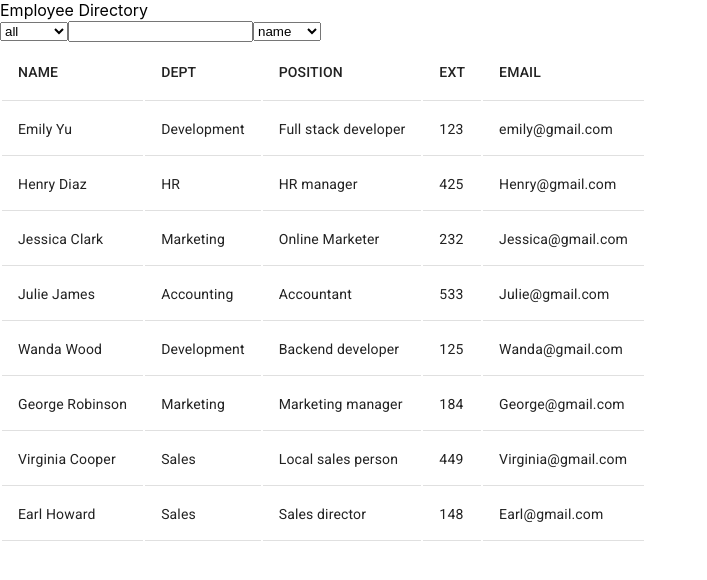
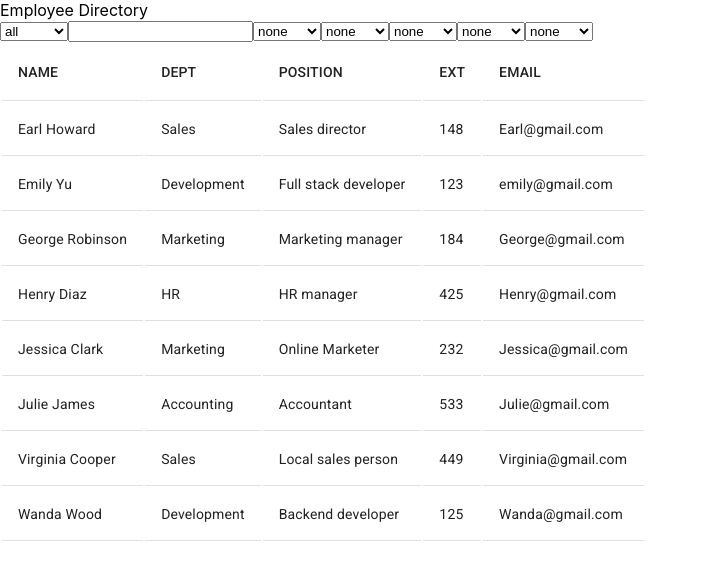
Before and after one commit to bluerainmango/user-directory, a React (Create React App) app: page / in a window 1280 px wide. Shown: the top 580 px of the page, without its empty margins (0-707 px from the left). Built offline with nearby package versions, Linux system fonts and the light colour scheme.

Commit message:
added sortBy redux

```diff
--- a/src/components/form-select/select.jsx
+++ b/src/components/form-select/select.jsx
@@ -3,13 +3,13 @@ import React from "react";
 import { connect } from "react-redux";
 import { setFilterBy, setSortBy } from "../../redux/employee/employee.actions";
 
-const Select = ({ className, values, setFilterBy, setSortBy }) => (
+const Select = ({ className, filterOrder, values, setFilterBy, setSortBy }) => (
   <select
-    id={className}
+    id={filterOrder}
     onChange={className === "filterBy" ? setFilterBy : setSortBy}
   >
     {values.map(value => (
-      <option key={value} value={value}>
+      <option key={value} value={value} className={filterOrder}>
         {value}
       </option>
     ))}
@@ -18,7 +18,8 @@ const Select = ({ className, values, setFilterBy, setSortBy }) => (
 
 const mapDispatchToProps = dispatch => ({
   setFilterBy: value => dispatch(setFilterBy(value.target.value)),
-  setSortBy: value => dispatch(setSortBy(value.target.value))
+  setSortBy: select =>
+    dispatch(setSortBy(select.target.id, select.target.value))
 });
 
 export default connect(null, mapDispatchToProps)(Select);
--- a/src/components/search-box/search-box.jsx
+++ b/src/components/search-box/search-box.jsx
@@ -1,26 +1,33 @@
 import React from "react";
 import { connect } from "react-redux";
 
-import { setSearch } from "../../redux/employee/employee.actions";
+import { setSearch, setSortBy } from "../../redux/employee/employee.actions";
 import Select from "../form-select/select";
 // import Input from "../form-input/input";
 
-const SearchBox = ({ setSearch }) => (
+const SearchBox = ({ setSearch, setSortBy }) => (
   <div>
     <Select
       className="filterBy"
       values={["all", "name", "ext", "email", "dept", "position"]}
     />
     <input type="text" className="search" onChange={setSearch} />
-    <Select
-      className="sortBy"
-      values={["name", "ext", "email", "dept", "position"]}
-    />
+    {[0, 1, 2, 3, 4].map(el => (
+      <Select
+        key={el}
+        filterOrder={el}
+        className="sortBy"
+        values={["none", "name", "ext", "email", "dept", "position"]}
+        // onChange={setSortBy}
+      />
+    ))}
   </div>
 );
 
 const mapDispatchToProps = dispatch => ({
   setSearch: search => dispatch(setSearch(search.target.value))
+  // setSortBy: select =>
+  //   dispatch(setSortBy(select.target.id, select.target.value))
 });
 
 export default connect(null, mapDispatchToProps)(SearchBox);
--- a/src/components/table/table.jsx
+++ b/src/components/table/table.jsx
@@ -1,15 +1,16 @@
 import React from "react";
 import { connect } from "react-redux";
+
+import Row from "../row/row";
+// import { setSortBy } from "../../redux/employee/employee.actions";
 
 import TableHead from "@material-ui/core/TableHead";
 import TableBody from "@material-ui/core/TableBody";
 import TableRow from "@material-ui/core/TableRow";
 import TableCell from "@material-ui/core/TableCell";
 
-import Row from "../row/row";
-import { employees } from "../../redux/employee/employee.data";
-
-const Table = ({ filteredEmployees, search, filterBy, sortBy }) => {
+const Table = props => {
+  let { filteredEmployees, search, filterBy, sortBy, setSortBy } = props;
   console.log(filteredEmployees, search, filterBy, sortBy);
 
   // Filter by search
@@ -24,25 +25,103 @@ const Table = ({ filteredEmployees, search, filterBy, sortBy }) => {
   } else {
     filteredEmployees = filteredEmployees.filter(el => {
       return typeof el[filterBy] === "number"
-        ? el[filterBy].includes(search)
+        ? `${el[filterBy]}`.includes(search)
         : el[filterBy].toLowerCase().includes(search.toLowerCase());
     });
   }
 
   // Sort
-  filteredEmployees.sort((a, b) => a.name);
 
-  console.log("😉filtered", filteredEmployees);
+  const firstBy = (function() {
+    function extend(f) {
+      f.thenBy = tb;
+      return f;
+    }
+
+    function tb(y) {
+      const x = this;
+      return extend(function(a, b) {
+        return x(a, b) || y(a, b);
+      });
+    }
+    return extend;
+  })();
+
+  // var firstBy = (function() {
+  //   function identity(v) {
+  //     return v;
+  //   }
+  //   function ignoreCase(v) {
+  //     return typeof v === "string" ? v.toLowerCase() : v;
+  //   }
+  //   function makeCompareFunction(f, opt) {
+  //     opt = typeof opt === "number" ? { direction: opt } : opt || {};
+  //     if (typeof f != "function") {
+  //       var prop = f;
+  //       // make unary function
+  //       f = function(v1) {
+  //         return !!v1[prop] ? v1[prop] : "";
+  //       };
+  //     }
+  //     if (f.length === 1) {
+  //       // f is a unary function mapping a single item to its sort score
+  //       var uf = f;
+  //       var preprocess = opt.ignoreCase ? ignoreCase : identity;
+  //       var cmp =
+  //         opt.cmp ||
+  //         function(v1, v2) {
+  //           return v1 < v2 ? -1 : v1 > v2 ? 1 : 0;
+  //         };
+  //       f = function(v1, v2) {
+  //         return cmp(preprocess(uf(v1)), preprocess(uf(v2)));
+  //       };
+  //     }
+  //     if (opt.direction === -1)
+  //       return function(v1, v2) {
+  //         return -f(v1, v2);
+  //       };
+  //     return f;
+  //   }
+  //   /* adds a secondary compare function to the target function (`this` context)
+  //        which is applied in case the first one returns 0 (equal)
+  //        returns a new compare function, which has a `thenBy` method as well */
+  //   function tb(func, opt) {
+  //     /* should get value false for the first call. This can be done by calling the
+  //         exported function, or the firstBy property on it (for es6 module compatibility)
+  //         */
+  //     var x = typeof this == "function" && !this.firstBy ? this : false;
+  //     var y = makeCompareFunction(func, opt);
+  //     var f = x
+  //       ? function(a, b) {
+  //           return x(a, b) || y(a, b);
+  //         }
+  //       : y;
+  //     f.thenBy = tb;
+  //     return f;
+  //   }
+  //   tb.firstBy = tb;
+  //   return tb;
+  // })();
+
+  const res = filteredEmployees.sort(
+    firstBy(function(v1, v2) {
+      return v1.name < v2.name ? -1 : v1.name > v2.name ? 1 : 0;
+    }).thenBy(function(v1, v2) {
+      return v1.dept - v2.dept;
+    })
+  );
+
+  console.log("🐷res: ", res);
 
   return (
     <table>
       <TableHead>
         <TableRow>
-          <TableCell>NAME</TableCell>
-          <TableCell>DEPT</TableCell>
-          <TableCell>POSITION</TableCell>
-          <TableCell>EXT</TableCell>
-          <TableCell>EMAIL</TableCell>
+          <TableCell id="name">NAME</TableCell>
+          <TableCell id="dept">DEPT</TableCell>
+          <TableCell id="position">POSITION</TableCell>
+          <TableCell id="ext">EXT</TableCell>
+          <TableCell id="email">EMAIL</TableCell>
         </TableRow>
       </TableHead>
       <TableBody>
@@ -61,4 +140,8 @@ const mapStateToProps = ({ employees }) => ({
   sortBy: employees.sortBy
 });
 
+// const mapDispatchToProps = dispatch => ({
+//   setSortBy: value => dispatch(setSortBy(value.target.id))
+// });
+
 export default connect(mapStateToProps)(Table);
--- a/src/redux/employee/employee.actions.js
+++ b/src/redux/employee/employee.actions.js
@@ -8,9 +8,10 @@ export const setFilterBy = filter => ({
   payload: filter
 });
 
-export const setSortBy = sort => ({
+export const setSortBy = (id = null, sort) => ({
   type: "SET_SORT_BY",
-  payload: sort
+  payloadFirst: id,
+  payloadSecond: sort
 });
 
 export const setSearch = search => ({
--- a/src/redux/employee/employee.reducer.js
+++ b/src/redux/employee/employee.reducer.js
@@ -3,7 +3,7 @@ import { employees } from "./employee.data";
 const INITIAL_STATE = {
   filteredEmployees: employees,
   filterBy: "all",
-  sortBy: "name",
+  sortBy: [null, null, null, null, null],
   search: ""
 };
 
@@ -20,10 +20,11 @@ const employeeReducer = (state = INITIAL_STATE, action) => {
         filterBy: action.payload
       };
     case "SET_SORT_BY":
-      console.log(state);
+      console.log("🦁 set sort by", action);
+      INITIAL_STATE.sortBy.splice(action.payloadFirst, 1, action.payloadSecond);
       return {
         ...state,
-        sortBy: action.payload
+        sortBy: INITIAL_STATE.sortBy
       };
     case "SET_SEARCH":
       console.log("reducer: set search", state);
```
